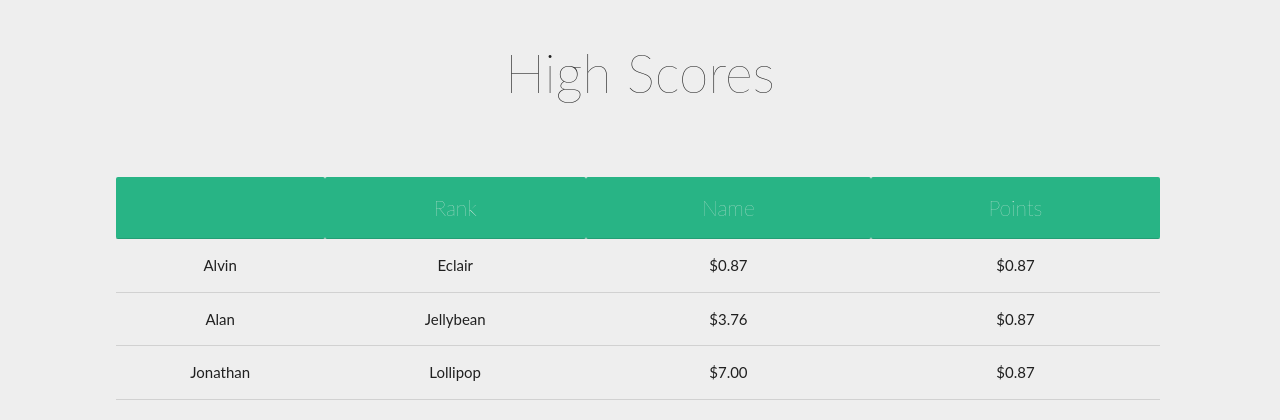
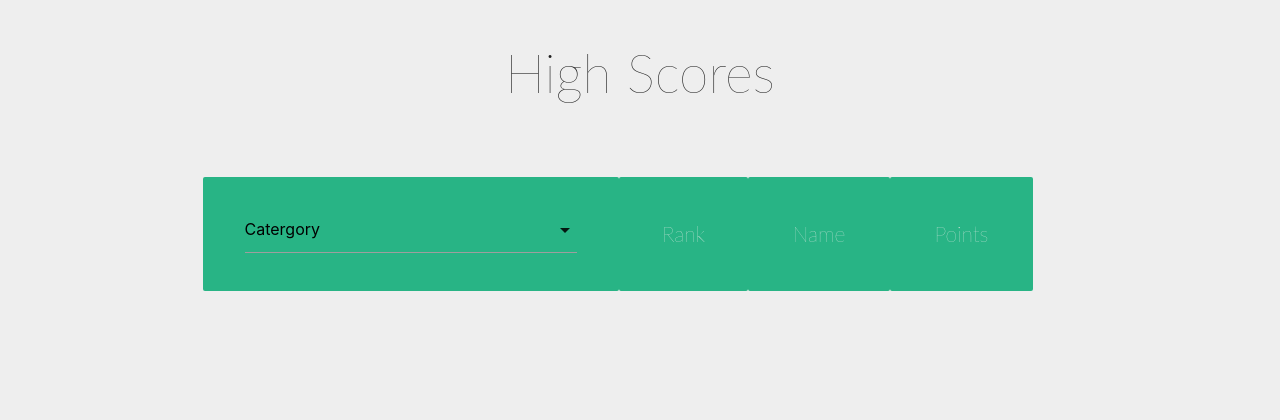
Before and after one commit to cdownie1/Quiz-app, a website built with Parcel: page index.html in a window 1280 px wide. Shown: the part 802-1222 px from the top of the page. After the commit the page ends 1113 px from the top, so only its background shows below. Built offline with nearby package versions, Linux system fonts and the light colour scheme.

Commit message:
fixed ranking algorithm - implemented score filtering by category

```diff
--- a/index.html
+++ b/index.html
@@ -48,17 +48,20 @@
     </div>
   </div>
 
+
+
+
   <div class="score-section">
     <h2 id="scores" class="center">High Scores</h2>
-    <div class="row">
-      <div class="col s10">
-        <table class="highScoreTable responsive-table center">
+    <div class="row container">
+      <div class="col s12">
+        <table class="highScoreTable striped center">
           <thead>
             <tr>
               <th>
-                <div class="input-field col s2">
-                  <select name="search" class="filterSelect select">
-                    <option value="" selected disabled></option>
+                <div class="input-field col s12">
+                  <select name="search" class="filterSelect">
+                    <option value="" selected disabled>Catergory</option>
                     <option value="all">Show all</option>
                     <option value="General Knowledge">General Knowledge</option>
                     <option value="Sport">Sport</option>
@@ -75,24 +78,6 @@
             </tr>
           </thead>
           <tbody class="highScoreList"></tbody>
-          <tr>
-            <td>Alvin</td>
-            <td>Eclair</td>
-            <td>$0.87</td>
-            <td>$0.87</td>
-          </tr>
-          <tr>
-            <td>Alan</td>
-            <td>Jellybean</td>
-            <td>$3.76</td>
-            <td>$0.87</td>
-          </tr>
-          <tr>
-            <td>Jonathan</td>
-            <td>Lollipop</td>
-            <td>$7.00</td>
-            <td>$0.87</td>
-          </tr>
         </table>
       </div>
     </div>
--- a/script.js
+++ b/script.js
@@ -15,6 +15,11 @@ const selectedChoice = document.querySelector('.questionChoice');
 
 document.addEventListener('DOMContentLoaded', function () {
     var elems = document.querySelectorAll('.questionChoice');
+    M.FormSelect.init(elems, {});
+});
+
+document.addEventListener('DOMContentLoaded', function () {
+    var elems = document.querySelectorAll('.filterSelect');
     M.FormSelect.init(elems, {});
 });
 
@@ -50,7 +55,7 @@ const categories = {
 
 const retrieveScores = function (scores) {
     scoreList.innerHTML = '';
-    lastScore = 100;
+    lastScore = 101;
     let rank = scores ? 0 : 1;
     scores.forEach((score, index) => {
         //retrieve prev score
--- a/style.css
+++ b/style.css
@@ -23,7 +23,7 @@ body {
     flex-direction: column;
     align-items: center;
     justify-content: center;
-    max-width: 97%;
+    /* max-width: 97%; */
     margin: 0 auto;
 }
 
@@ -52,6 +52,9 @@ h1 {
 
 /* ******** SCORE SECTION ******** */
 
+.score-section {
+    max-width: 100vw;
+}
 
 .score-section h2 {
     font-weight: 100;
@@ -59,10 +62,13 @@ h1 {
 }
 
 .highScoreTable {
-    margin-left: 10%;
+    max-width: 95%;
+    margin-left: 0;
 }
 
+
 .highScoreTable thead th {
+
     background-color: #28b485;
     color: rgb(250, 241, 241);
     font-size: 1.4rem;
```
